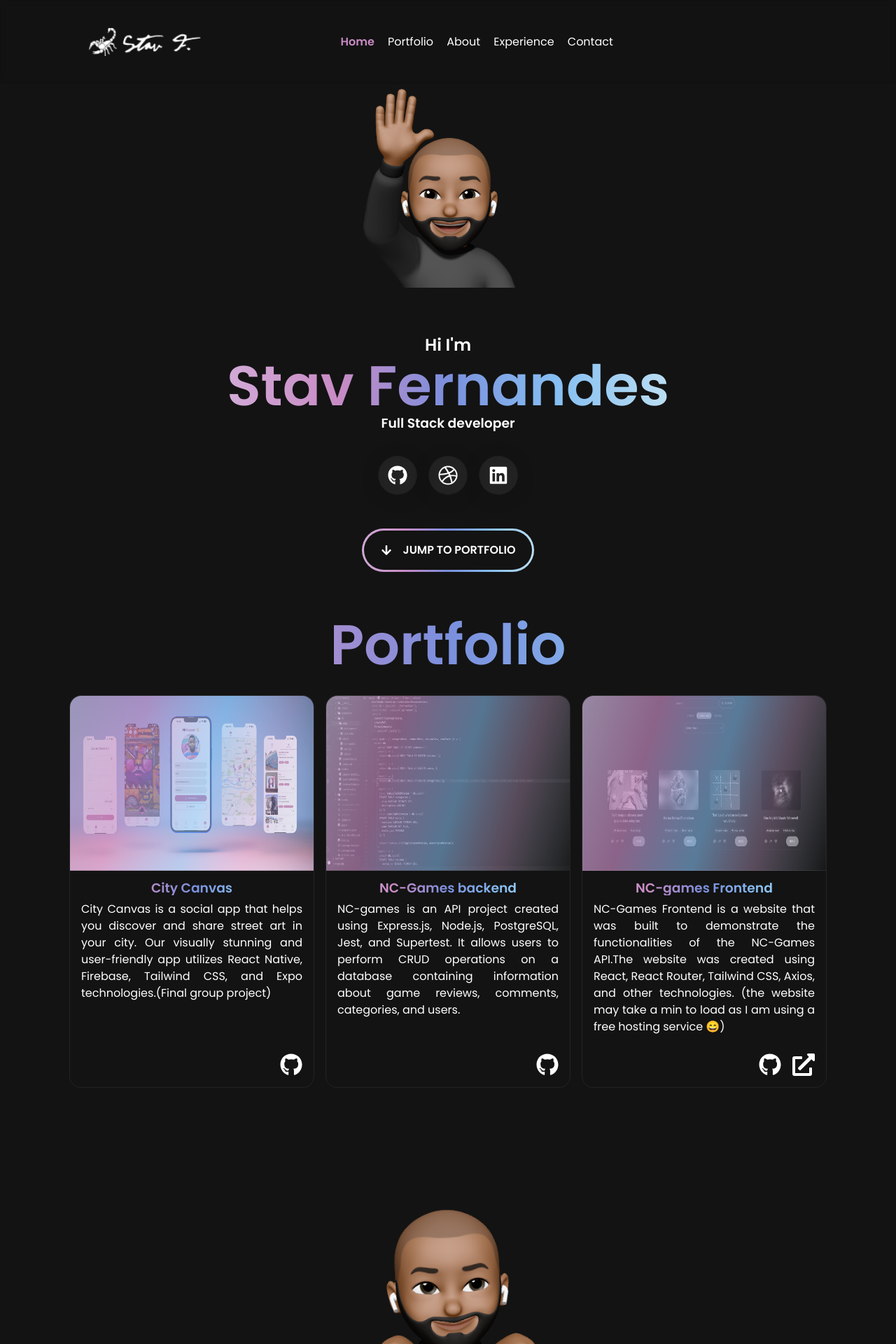
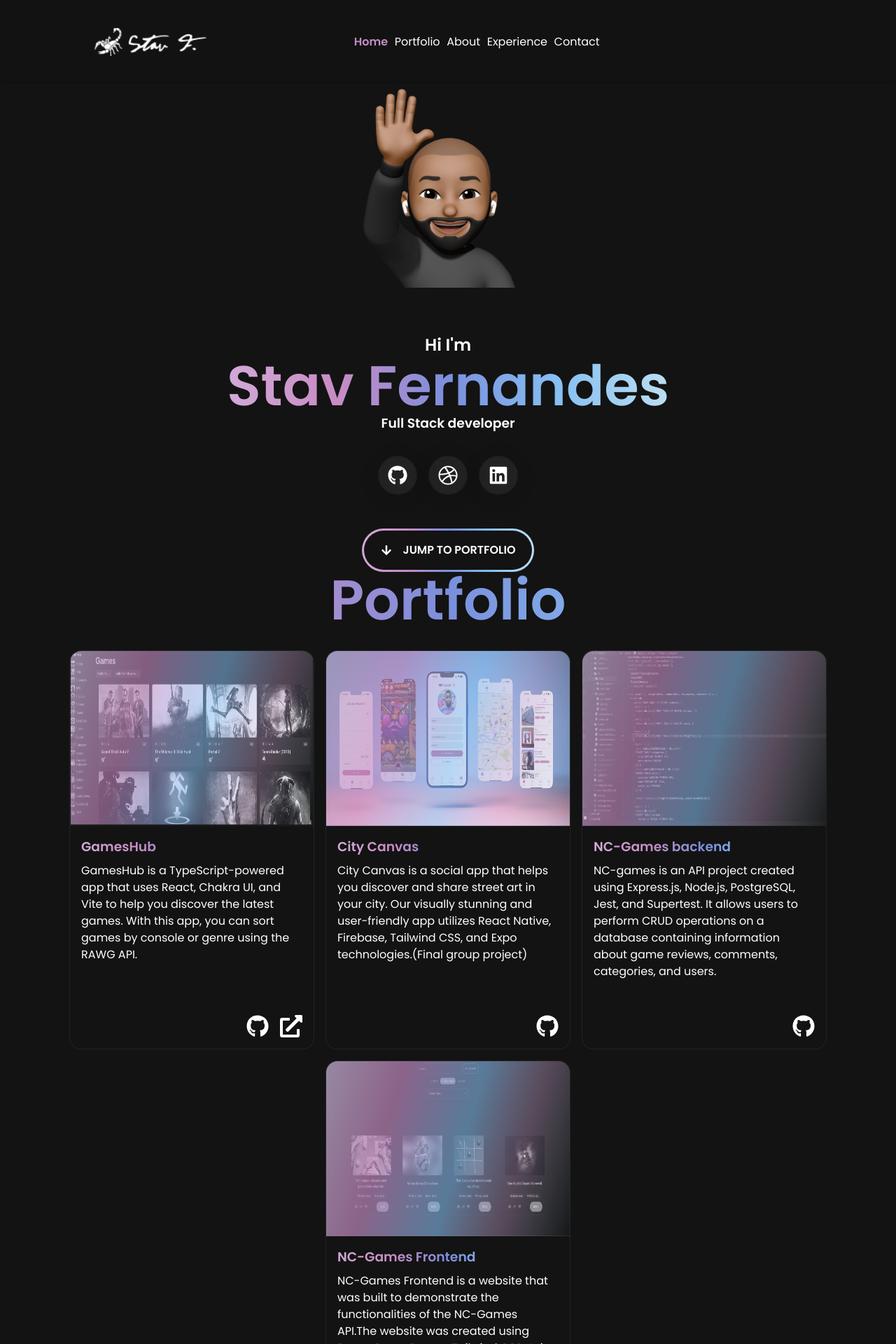
Before and after one commit to stevef24/Portfolio-project, a React (Vite) app: page / in a window 1280 px wide. Shown: the top 1920 px of the page at 70% size. Built offline with nearby package versions, Linux system fonts and the light colour scheme; a web font is replaced by a local one.

Commit message:
added another project

```diff
--- a/src/components/Navbar.jsx
+++ b/src/components/Navbar.jsx
@@ -18,8 +18,8 @@ const Navbar = () => {
 				</a>
 			</figure>
 			<nav ref={navRef}>
-				<a href="#home">
 				<Link
+					className="Link"
 					activeClass="active"
 					to="home"
 					spy={true}
@@ -29,9 +29,8 @@ const Navbar = () => {
 				>
 					Home
 				</Link>
-				</a>
-				<a href="#portfolio">
 				<Link
+					className="Link"
 					activeClass="active"
 					to="portfolio"
 					spy={true}
@@ -41,9 +40,8 @@ const Navbar = () => {
 				>
 					Portfolio
 				</Link>
-				</a>
-				<a href="#about">
 				<Link
+					className="Link"
 					activeClass="active"
 					to="about"
 					spy={true}
@@ -53,9 +51,8 @@ const Navbar = () => {
 				>
 					About
 				</Link>
-				</a>
-				<a href="#Experience">
 				<Link
+					className="Link"
 					activeClass="active"
 					to="experience"
 					spy={true}
@@ -65,9 +62,8 @@ const Navbar = () => {
 				>
 					Experience
 				</Link>
-				</a>
-				<a href="#Contact">
 				<Link
+					className="Link"
 					activeClass="active"
 					to="contact"
 					spy={true}
@@ -77,7 +73,6 @@ const Navbar = () => {
 				>
 					Contact
 				</Link>
-				</a>
 				<button className="nav-btn nav-close-btn" onClick={showNavbar}>
 					<FaTimes />
 				</button>
--- a/src/index.css
+++ b/src/index.css
@@ -218,7 +218,7 @@ nav {
 
 .vertical-timeline-element-content {
 	background: #232323;
-	width: 350px;
+	min-width: 350px;
 	max-width: 500px;
 }
 
@@ -264,3 +264,7 @@ nav {
 	justify-content: center;
 	align-items: center;
 }
+
+.Link:hover {
+	cursor: pointer;
+}
--- a/src/pages/About.jsx
+++ b/src/pages/About.jsx
@@ -15,13 +15,13 @@ const About = () => {
 						a career break and traveling Southeast Asia, I came back with a
 						renewed sense of purpose (deep right ...)
 						<br />
-						<div className="mind-blown-container">
+						<span className="mind-blown-container">
 							<img
 								src="./Image-mindblow.png"
 								className="mindblown"
 								alt="mindblown emoji"
 							/>
-						</div>
+						</span>
 						Now, I am a junior software developer with a passion for
 						problem-solving, coding, and design. Honestly, if you had asked me a
 						year or two ago if I would ever end up pursuing a career and design
--- a/src/pages/Portfolio.jsx
+++ b/src/pages/Portfolio.jsx
@@ -22,6 +22,46 @@ const Portfolio = () => {
 					>
 						<article className="card">
 							<figure>
+								<img src="./GamesHub.png" alt="GamesHub" />
+							</figure>
+
+							<section className="info">
+								<h3 className="card-title">GamesHub</h3>
+								<p>
+									GamesHub is a TypeScript-powered app that uses React, Chakra
+									UI, and Vite to help you discover the latest games. With this
+									app, you can sort games by console or genre using the RAWG
+									API.
+								</p>
+								<section className="icon-links">
+									<a
+										href="https://github.com/stevef24/games-hub"
+										target="_blank"
+									>
+										<FaGithub />
+									</a>
+									<a
+										href="https://game-hub-iota-five.vercel.app/"
+										target="_blank"
+									>
+										<FaExternalLinkAlt />
+									</a>
+								</section>
+							</section>
+						</article>
+					</Tilt>
+					<Tilt
+						className="tilt"
+						glareEnable={true}
+						glareMaxOpacity={0.2}
+						glareColor="#676767"
+						glarePosition="bottom"
+						glareBorderRadius="10px"
+						tiltMaxAngleX={4}
+						tiltMaxAngleY={4}
+					>
+						<article className="card">
+							<figure>
 								<img src="./Group-project.png" alt="" />
 							</figure>
 
@@ -34,11 +74,11 @@ const Portfolio = () => {
 									CSS, and Expo technologies.(Final group project)
 								</p>
 								<section className="icon-links">
-									<a>
-										<FaGithub
-											href="https://github.com/Nayem59/CityCanvas"
-											target="_blank"
-										/>
+									<a
+										href="https://github.com/Nayem59/CityCanvas"
+										target="_blank"
+									>
+										<FaGithub />
 									</a>
 								</section>
 							</section>
@@ -94,7 +134,7 @@ const Portfolio = () => {
 							</figure>
 
 							<section className="info">
-								<h3 className="card-title">NC-games Frontend</h3>
+								<h3 className="card-title">NC-Games Frontend</h3>
 								<p>
 									NC-Games Frontend is a website that was built to demonstrate
 									the functionalities of the NC-Games API.The website was
--- a/src/pages/porfolio.css
+++ b/src/pages/porfolio.css
@@ -38,7 +38,7 @@
 }
 
 .card-title {
-	line-height: 1;
+	line-height: 1.5;
 	font-weight: bolder;
 	background-image: linear-gradient(
 		90.13deg,
@@ -50,7 +50,7 @@
 	);
 	-webkit-background-clip: text;
 	-webkit-text-fill-color: transparent;
-	text-align: center;
+	text-align: left;
 }
 
 .info {
@@ -60,7 +60,7 @@
 .info p {
 	height: 150px;
 	margin-top: 0.5rem;
-	text-align: justify;
+	text-align: left;
 }
 .icon-links {
 	display: flex;
```
Also changed, not shown: public/GamesHub.png (added). Lines whose indentation alone changed are shown as unchanged.
